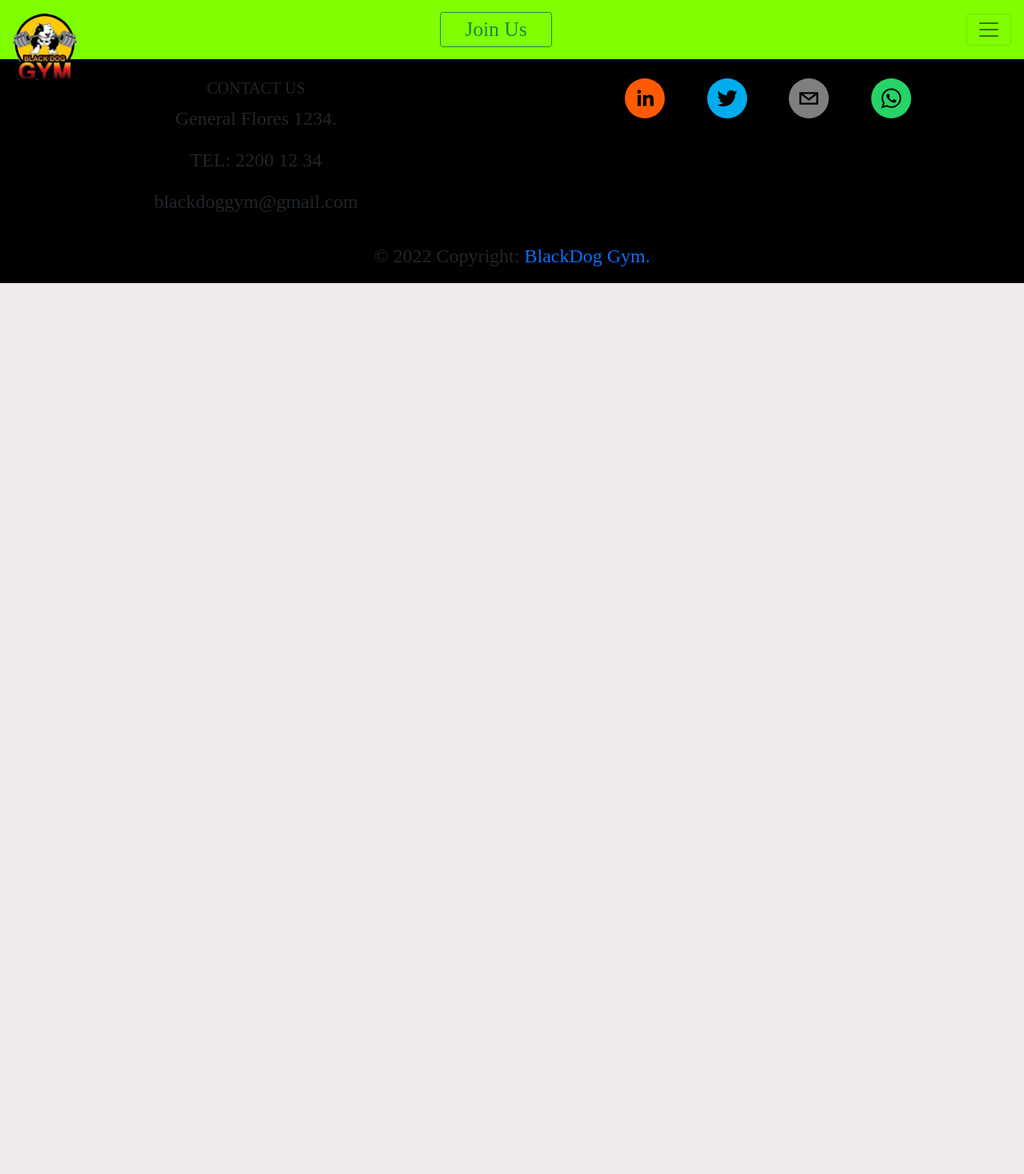
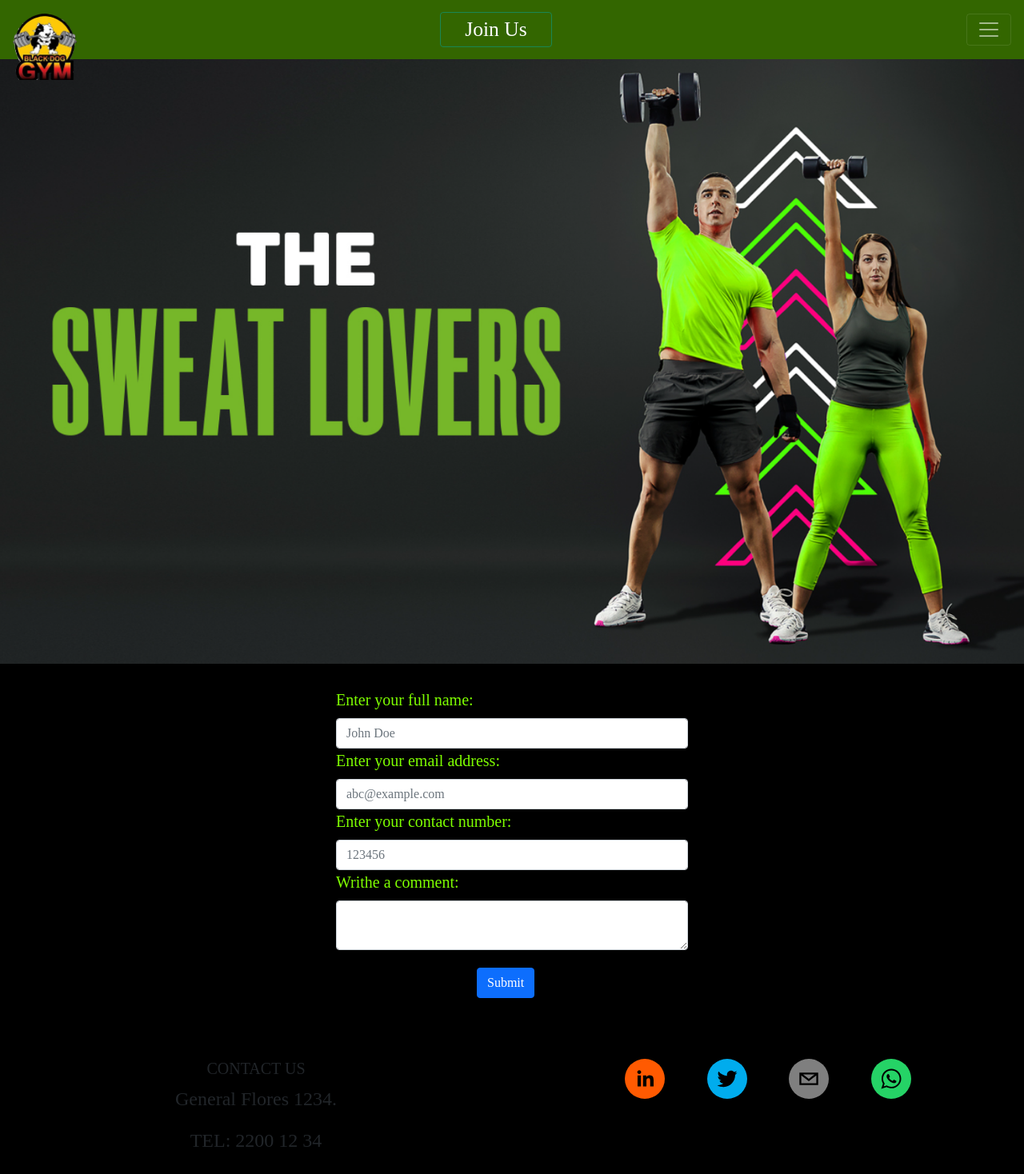
Before and after one commit to eduardovinoles/React-Gym-App, a React (Create React App) app: page /ContactForm in a window 1280 px wide. Shown: the top 1468 px of the page at 80% size. Before the commit the page ends 800 px from the top, so only its background shows below. Built offline with nearby package versions, Linux system fonts and the light colour scheme; what webfontloader would draw is missing.

Commit message:
Contact Form added.

```diff
--- a/src/App.js
+++ b/src/App.js
@@ -1,21 +1,18 @@
 import React, { Component } from 'react';
 import { BrowserRouter, Routes, Route } from 'react-router-dom';
 import './App.css';
-import tasks from './sample/task.json'
 import 'bootstrap/dist/css/bootstrap.min.css';
 //Components
 import NavBar from './components/NavBar'
-import Tasks from './components/Tasks';
-import TaskForm from './components/TaskForm';
+import ContactForm from './components/ContactForm';
 import Users from './components/Users';
 import Home from './components/Home'
-import User from './components/User'
 import Footer from './components/Footer'
 
 class App extends Component {
 
   state = {
-    tasks: tasks
+
   }
 
   addTask = (title, description) => {
@@ -47,20 +44,16 @@ class App extends Component {
 
   render() {
     return (
-      <div className='App' style={{ backgroundColor: "black", fontSize: "4vh" }}>
+      <div className='App' style={{ backgroundColor: "black", fontSize: "2vw" }}>
         <BrowserRouter>
           <NavBar />
           <Routes>
             <Route path="/" element={<Home />}>
             </Route>
             <Route
-              path="/Tasks" element={
+              path="/ContactForm" element={
                 <div>
-                  <TaskForm addTask={this.addTask} />
-                  <Tasks
-                    tasks={this.state.tasks}
-                    deleteTask={this.deleteTask}
-                    checkDone={this.checkDone}
+                  <ContactForm
                   />
                 </div>
               }>
@@ -68,12 +61,6 @@ class App extends Component {
             <Route path="/Users" element={
               <div>
                 <Users />
-              </div>
-            }>
-            </Route>
-            <Route path="/Users/User/:_id" element={
-              <div>
-                <User />
               </div>
             }>
             </Route>
--- /dev/null
+++ b/src/components/ContactForm.js
@@ -0,0 +1,47 @@
+import React from "react"
+import { Row, Form, Button } from 'react-bootstrap'
+
+function ContactForm() {
+
+
+    return (
+        <div style={{ fontFamily: "Black Ops One", fontSize: "20px", color: "chartreuse" }}>
+            <Row>
+                <img src={'./img/join.png'} style={{ width: "100%" }} alt="" />
+            </Row>
+            <Row style={{ justifyContent: "center" }}>
+                <div style={{
+                    display: 'block',
+                    width: 500,
+                    padding: 30
+                }}>
+                    <Form>
+                        <Form.Group>
+                            <Form.Label>Enter your full name:</Form.Label>
+                            <Form.Control type="text" className='text-capitalize'
+                                placeholder="John Doe" required />
+                        </Form.Group>
+                        <Form.Group>
+                            <Form.Label>Enter your email address:</Form.Label>
+                            <Form.Control type="email"
+                                placeholder="abc@example.com" required />
+                        </Form.Group>
+                        <Form.Group>
+                            <Form.Label>Enter your contact number:</Form.Label>
+                            <Form.Control type="text" placeholder="123456" required />
+                        </Form.Group>
+                        <Form.Group>
+                            <Form.Label>Writhe a comment:</Form.Label>
+                            <Form.Control as="textarea"
+                                placeholder="" />
+                        </Form.Group>
+                        <Button style={{ margin: "5% 40%" }} variant="primary" type="submit">
+                            Submit
+                        </Button>
+                    </Form>
+                </div>
+            </Row>
+        </div>
+    )
+}
+export default ContactForm
--- a/src/components/Home.js
+++ b/src/components/Home.js
@@ -2,7 +2,7 @@ import { Parallax } from "react-parallax";
 import { ParallaxProvider, useParallax } from 'react-scroll-parallax'
 import { Fade, Slide, Reveal, Roll } from "react-awesome-reveal"
 import { keyframes } from "@emotion/react";
-import { Stack } from 'react-bootstrap';
+import { Stack, Row } from 'react-bootstrap';
 import './home.css'
 import 'animate.css';
 import WebFont from 'webfontloader'
@@ -44,7 +44,8 @@ const imgWorkout = {
 }
 
 const imgSize = {
-    width: "-webkit-fill-available"
+    width: "-webkit-fill-available",
+    margin: "0% 2%"
 }
 
 const customAnimation = keyframes`
@@ -129,8 +130,8 @@ function Home() {
                         </div>
                         <div style={{ display: "inline-block", width: "50%" }}>
                             <img src={'./img/gim5.jpg'} style={{ width: "100%", height: "auto", marginLeft: "-23%" }} alt="" />
+                        </div>
 
-                        </div>
                     </div>
                     <div style={{ marginTop: "5%", marginBottom: "5%" }}>
                         <div style={{ display: "inline-block", width: "50%" }}>
@@ -155,14 +156,14 @@ function Home() {
                             </Slide>
                         </Fade>
                     </div>
-                    <Parallax speed={5} bgImage={'./img/gim3.jpg'} strength={-100}>
-                        <div style={{ height: "70vh", marginTop: "10%", marginBottom: "10%" }}>
+                    <Parallax speed={5} style={imgSize} bgImage={'./img/gim3.jpg'} strength={-100}>
+                        <div style={{ height: "70vh" }}>
                             <AnimatedComponent>
                                 <div style={insideStyles}>Open from 6am to 23pm</div>
                             </AnimatedComponent>
                         </div>
                     </Parallax>
-                    <div style={{ marginBottom: "10%" }}>
+                    <div style={{ marginBottom: "0% 2% 10%" }}>
                         <div style={{ width: "80%", display: "inline-block", color: "white" }}>
                             <Fade cascade style={{ color: "white" }}>
                                 <Slide direction={"up"}>
@@ -179,10 +180,11 @@ function Home() {
                             </Fade>
                         </div>
                         <div style={{ width: "20%", display: "inline-block", verticalAlign: "top" }}>
-                            <img src={'./img/weightPlate.png'} style={{ width: "100%" }} alt="" />
+                            <img src={'./img/weightPlate.png'} style={{ width: "100%" }} alt="Weight plate." />
                         </div>
                     </div>
                     <Parallax speed={5}
+                        style={imgSize}
                         bgImage={'./img/gim4.jpg'}
                         strength={200}
                         renderLayer={(percentage) => (
@@ -214,7 +216,7 @@ function Home() {
 
                         </div>
                     </Parallax>
-                    <h2 style={{ color: "chartreuse" }}>BLACK DOG GYM</h2>
+                    <h2 style={{ color: "chartreuse", marginLeft: "2%" }}>BLACK DOG GYM</h2>
                 </div>
             </ParallaxProvider>
         </>
--- a/src/components/NavBar.js
+++ b/src/components/NavBar.js
@@ -1,5 +1,5 @@
 import { Container, Navbar, Nav, Offcanvas, NavDropdown, Button } from 'react-bootstrap';
-import { AttentionSeeker} from "react-awesome-reveal"
+import { AttentionSeeker } from "react-awesome-reveal"
 import WebFont from 'webfontloader'
 
 
@@ -11,11 +11,11 @@ WebFont.load({
 
 function NavBar() {
     return (
-        <Navbar  collapseOnSelect expand="false" variant="light" className='nav-logo' style={{ backgroundColor: "chartreuse", position: "sticky", top:0, zIndex:1 }}>
+        <Navbar collapseOnSelect expand="false" variant="dark" className='nav-logo' style={{ backgroundColor: "#7fff0066", position: "sticky", top: 0, zIndex: 1 }}>
             <Container fluid className='m-1'>
 
                 <Navbar.Brand href="/" style={{ color: "black", zIndex: 1, marginTop: "5vh" }}>
-                    <img style={{ position: "absolute", marginTop: "-5vh",width:"5rem", height: "auto" }}
+                    <img style={{ position: "absolute", marginTop: "-5vh", width: "5rem", height: "auto" }}
                         href="/"
                         src="./img/logo.png"
                         width="100"
@@ -23,14 +23,16 @@ function NavBar() {
                         alt=""
                     />
                 </Navbar.Brand>
-                <Button variant="outline-success" style={{ width: "11vw",fontFamily:"Black Ops One" }}><h3 style={{margin:0,fontSize:"2vw"}}>Join Us</h3></Button>
-                <Navbar.Toggle aria-controls="offcanvasNavbar" />
+                <Button variant="outline-success" href='/ContactForm' style={{ width: "11vw", fontFamily: "Black Ops One", color: 'white' }}>
+                    <h3 style={{ margin: 0, fontSize: "2vw" }}>Join Us</h3>
+                </Button>
+                <Navbar.Toggle aria-controls="offcanvasNavbar"/>
 
                 <Navbar.Offcanvas
                     id="offcanvasNavbar"
                     aria-labelledby="offcanvasNavbarLabel"
                     placement="end"
-                    style={{ width: "200px",fontFamily:"Black Ops One" }}
+                    style={{ width: "200px", fontFamily: "Black Ops One" }}
                 >
                     <Offcanvas.Header closeButton>
                         <AttentionSeeker>
@@ -40,7 +42,7 @@ function NavBar() {
                     <Offcanvas.Body>
                         <Nav className="justify-content-end flex-grow-1 pe-3">
                             <Nav.Link href='/' className='nav-text'>HOME</Nav.Link>
-                            <Nav.Link href='/Tasks' className='nav-text' >TASKS</Nav.Link>
+                            <Nav.Link href='/ContactForm' className='nav-text' >JOIN</Nav.Link>
                             <Nav.Link href='/Users' className='nav-text'>USERS</Nav.Link>
                             <NavDropdown title="Dropdown" id="offcanvasNavbarDropdown">
                                 <NavDropdown.Item href="#action3">Action</NavDropdown.Item>
--- a/src/components/Task.css
+++ /dev/null
@@ -1,3 +0,0 @@
-.wheat {
-    background: wheat;
-}
--- a/src/components/Task.js
+++ /dev/null
@@ -1,46 +0,0 @@
-import React, { Component } from 'react';
-import PropTypes from 'prop-types';
-
-import './Task.css';
-
-class Task extends Component {
-
-    StyleCompleted() {
-        return {
-            fontSize: '20px',
-            color: this.props.task.done ? 'gray' : 'black',
-            textDecoration: this.props.task.done ? 'line-through' : 'none'
-        }
-    }
-
-    render() {
-        const { task } = this.props;
-
-        // return <p className='wheat'>
-        return <p style={this.StyleCompleted()}>
-            {task.title} -
-            {task.description} -
-            {task.done} -
-            {task.id}
-            <input type="checkbox" onChange={this.props.checkDone.bind(this, task.id)} />
-            <button style={btnDelete} onClick={this.props.deleteTask.bind(this, task.id)} >
-                x
-            </button>
-        </p>
-    }
-}
-
-Task.propTypes = {
-    task: PropTypes.object.isRequired
-}
-
-const btnDelete = {
-    fontSize: '18px',
-    background: '#ea2027',
-    color: '#fff',
-    border: 'none',
-    padding: '10px 15px',
-    borderRadius: '50%',
-    cursor: 'pointer',
-}
-export default Task;
--- a/src/components/home.css
+++ b/src/components/home.css
@@ -7,3 +7,19 @@
     border:none;
     box-sizing:border-box;
 }
+
+/* .component {
+    height: 200px;
+    background-color: chartreuse;
+    clip-path: polygon(0% 0%, 100% 0%, 100% 100%, 0% 100%);
+  } */
+  .component {
+      height: 400px;
+      background-color: yellow;
+    clip-path: polygon(
+      0 0, /* left top */
+      100% 10%, /* right top */
+      100% 100%, /* right bottom */
+      0 90% /* left bottom */
+    );
+  }
```
Also changed, not shown: src/components/TaskForm.js (deleted, +0 -42 lines), src/components/Users.js (+6 -19 lines), public/img/join.png (added).
